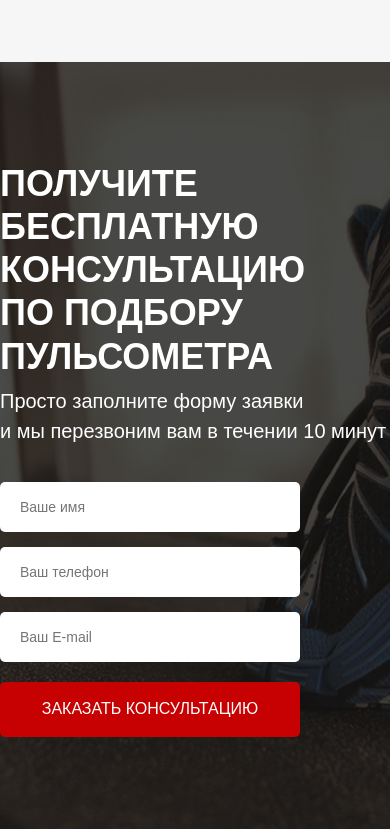
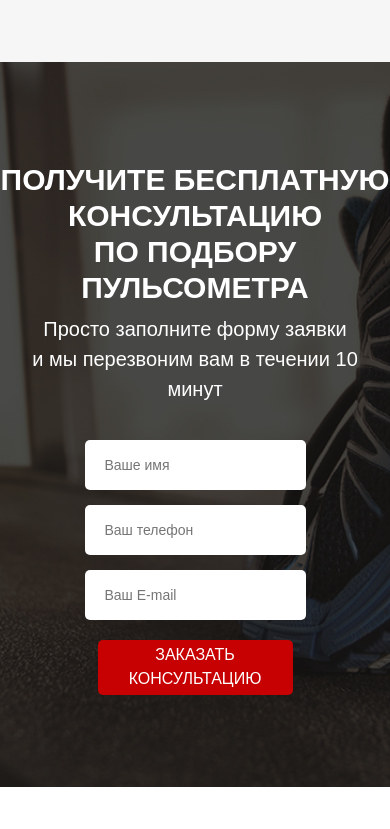
Before and after one commit to Bitrum322/Pulse-site, a website: page src/index.html in a window 390 px wide. Shown: the part 1526-2355 px from the top of the page. After the commit the page ends 2313 px from the top, so only its background shows below. Drawn offline with Linux system fonts and the light colour scheme.

Commit message:
first-commit

```diff
--- a/src/index.html
+++ b/src/index.html
@@ -121,6 +121,7 @@
             </form>
         </div>
     </div>
+    <script src="/js/script.js"></script>
 </body>
 
 </html>
--- a/src/js/script.js
+++ b/src/js/script.js
@@ -0,0 +1,5 @@
+let name = "Ivan";
+let number = 7;
+const pi = 3.14;
+
+let leftBorderWidth = 200;
--- a/src/sass/media/_media.scss
+++ b/src/sass/media/_media.scss
@@ -46,7 +46,34 @@
         }
     }
 
+    .consultation {
+        text-align: center;
+        padding: 55px 0 55px 0;
 
+        .feed-form {
+            width: 100%;
+            align-items: center;
+        }
+
+        &__descr {
+            margin: 0px 10px;
+        }
+    }
+
+    .title_left {
+        text-align: center;
+        font-size: 30px;
+    }
+
+    .feed-form {
+        width: auto;
+    }
+
+    .button {
+        &_submit {
+            width: 50%;
+        }
+    }
 }
 
 @media (max-width: 420px) {
```
Also changed, not shown: src/css/style.min.css.
